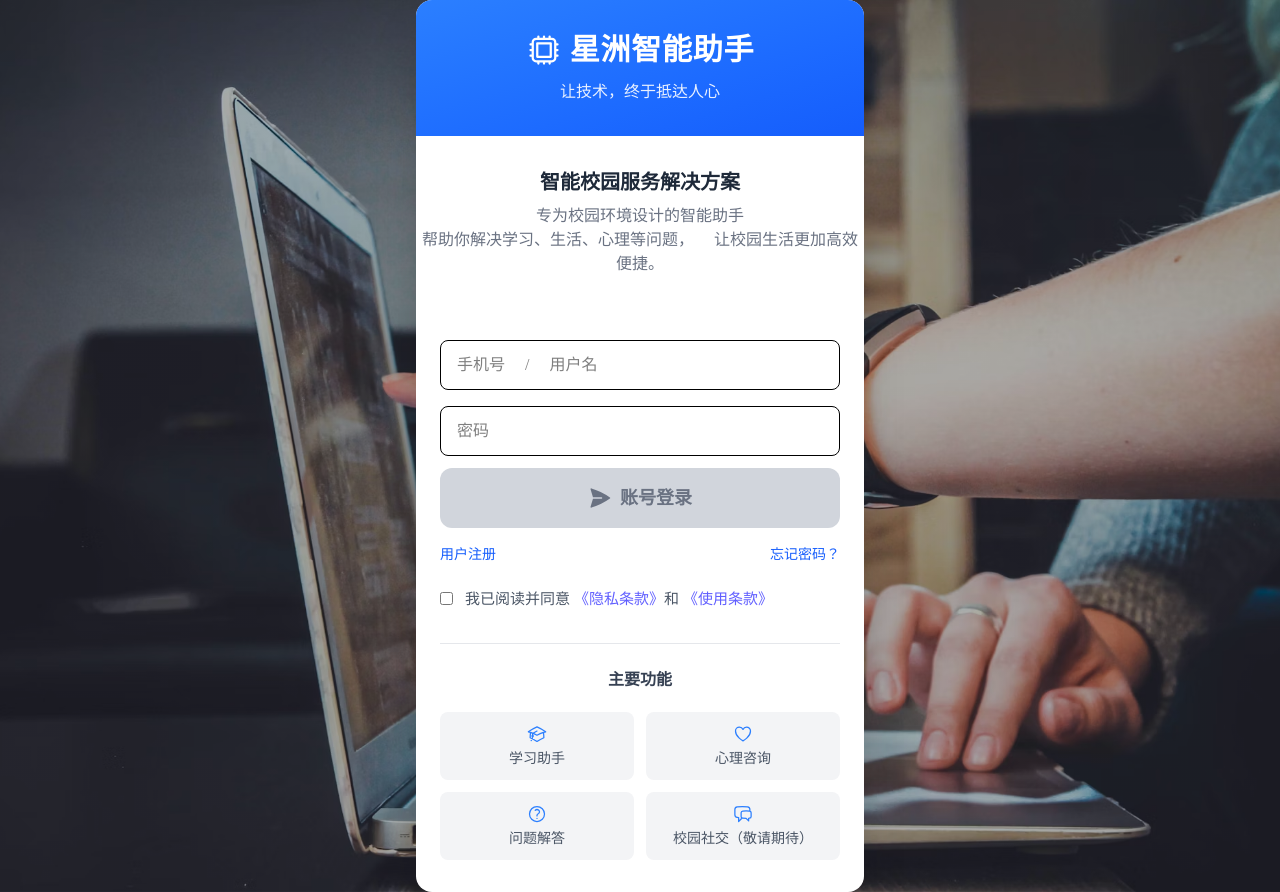
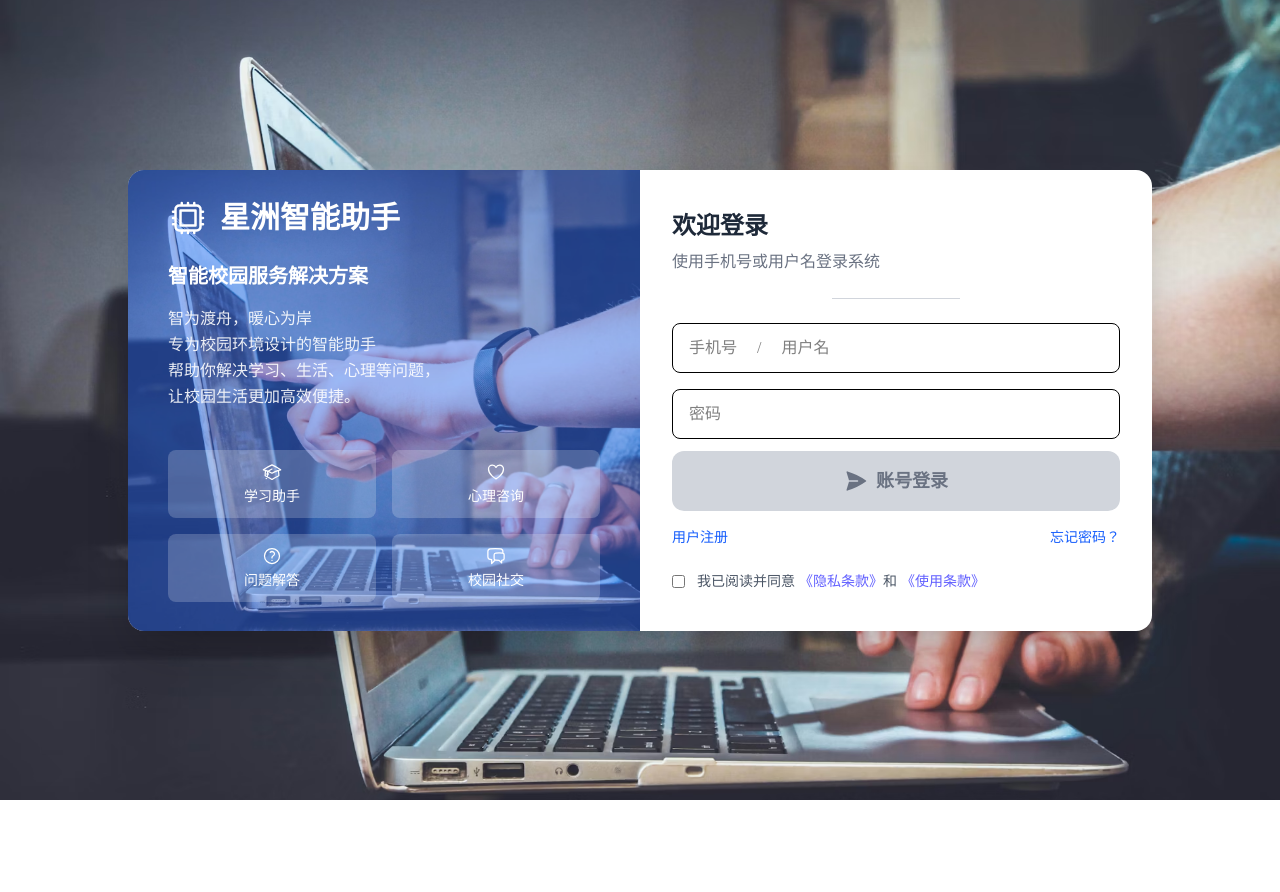
Before and after one commit to AsePal/SinoSEA-Vite, a React (Vite) app: page /login in a window 1280 px wide. After the commit the page ends 800 px from the top, so only its background shows below. Built offline with nearby package versions, Linux system fonts and the light colour scheme; the HTML template or start-up script is replaced by a standard one.

Commit message:
对登录页的排版进行了重构

```diff
--- a/src/pages/Login.tsx
+++ b/src/pages/Login.tsx
@@ -6,11 +6,9 @@ import {
   HeartIcon,
   QuestionMarkCircleIcon,
   ChatBubbleLeftRightIcon,
-  ArrowRightOnRectangleIcon,
   CpuChipIcon
 } from '@heroicons/react/24/outline';
 import { PaperAirplaneIcon } from '@heroicons/react/24/solid';
-
 
 export default function Login() {
   const [agreed, setAgreed] = useState(false);
@@ -39,10 +37,9 @@ export default function Login() {
         headers: { 'Content-Type': 'application/json' },
         credentials: 'include',
         body: JSON.stringify({
-          identifier: account, // 👈 对应手机号 / 用户名
-          password: password,
-        }),
-
+          identifier: account, // 手机号 / 用户名
+          password
+        })
       });
 
       if (res.status === 401) {
@@ -53,7 +50,7 @@ export default function Login() {
         throw new Error('登录失败，请稍后重试');
       }
 
-
+      // 登录成功（cookie 已由后端设置）
       window.location.href = '/chat';
     } catch (e: any) {
       setError(e.message || '登录失败');
@@ -64,51 +61,80 @@ export default function Login() {
 
   return (
     <div
-      className="min-h-screen flex items-center justify-center px-4 bg-cover bg-center"
+      className="min-h-screen flex items-center justify-center bg-cover bg-center px-4"
+      style={{ backgroundImage: 'url("/images/login-bg.avif")' }}
+    >
+      {/* 主卡片 */}
+      <div className="w-full max-w-5xl bg-white rounded-2xl shadow-2xl overflow-hidden grid grid-cols-1 md:grid-cols-2">
+
+        {/* ================= 左侧：项目介绍 ================= */}
+        <div
+          className="relative hidden md:flex flex-col justify-center px-10 text-white"
           style={{
-        backgroundImage:
-          'linear-gradient(rgba(0,0,0,0.3), rgba(0,0,0,0.3)), url("/images/login-bg.avif")'
+            backgroundImage: 'url("/images/login-bg.avif")',
+            backgroundSize: 'cover',
+            backgroundPosition: 'center'
           }}
         >
-      <div className="w-full max-w-md bg-white rounded-2xl shadow-2xl overflow-hidden">
-        {/* Header */}
-        <div className="bg-gradient-to-br from-blue-500 to-blue-600 text-white text-center px-6 py-8">
-          <div className="flex items-center justify-center gap-2 mb-3">
-            <CpuChipIcon className="w-9 h-9" />
-            <h1 className="text-3xl font-bold tracking-wide">
-              星洲智能助手
-            </h1>
+          {/* 遮罩 */}
+          <div className="absolute inset-0 bg-blue-600/40" />
+
+          {/* 内容 */}
+          <div className="relative z-10">
+            <div className="flex items-center gap-3 mb-6">
+              <CpuChipIcon className="w-10 h-10" />
+              <h1 className="text-3xl font-bold">星洲智能助手</h1>
             </div>
-          <p className="text-base opacity-90">
-            让技术，终于抵达人心
-          </p>
-        </div>
-        {/* 标语 */}
-        <div className="text-center mt-8 mb-6">
-          <h2 className="text-xl font-semibold text-gray-800 mb-2">
+
+            <h2 className="text-xl font-semibold mb-4">
               智能校园服务解决方案
             </h2>
-          <p className="text-base text-gray-500">
+
+            <p className="text-base leading-relaxed opacity-90">
+              智为渡舟，暖心为岸
+              <br />
               专为校园环境设计的智能助手
               <br />
               帮助你解决学习、生活、心理等问题，
+              <br />
               让校园生活更加高效便捷。
             </p>
+
+            <div className="mt-10 grid grid-cols-2 gap-4 text-sm">
+              <Feature icon={AcademicCapIcon} text="学习助手" />
+              <Feature icon={HeartIcon} text="心理咨询" />
+              <Feature icon={QuestionMarkCircleIcon} text="问题解答" />
+              <Feature icon={ChatBubbleLeftRightIcon} text="校园社交" />
+            </div>
+          </div>
         </div>
 
-        <div className="px-6 pt-10 pb-8">
-          {/* 账号输入 */}
+        {/* ================= 右侧：登录表单 ================= */}
+        <div className="flex flex-col justify-center px-8 py-10">
+          <h2 className="text-2xl font-bold text-gray-800 mb-2">
+            欢迎登录
+          </h2>
+          <p className="text-gray-500 mb-6">
+            使用手机号或用户名登录系统
+          </p>
+
+          {/* 分隔线 */}
+          <div className="mb-6 flex justify-center">
+            <div className="h-px w-32 bg-gray-300" />
+          </div>
+
+          {/* 账号 */}
           <input
-            className="w-full mb-4 px-4 py-3 border rounded-lg"
+            className="w-full mb-4 px-4 py-3 border rounded-lg focus:outline-none focus:ring-2 focus:ring-blue-500"
             placeholder="手机号 / 用户名"
             value={account}
             onChange={(e) => setAccount(e.target.value)}
           />
 
-          {/* 密码输入 */}
+          {/* 密码 */}
           <input
             type="password"
-            className="w-full mb-3 px-4 py-3 border rounded-lg"
+            className="w-full mb-3 px-4 py-3 border rounded-lg focus:outline-none focus:ring-2 focus:ring-blue-500"
             placeholder="密码"
             value={password}
             onChange={(e) => setPassword(e.target.value)}
@@ -124,15 +150,16 @@ export default function Login() {
           <button
             disabled={loading || !agreed}
             onClick={handleLogin}
-            className={` w-full flex items-center justify-center gap-2
+            className={`
+              w-full flex items-center justify-center gap-2
               rounded-xl py-4 text-lg font-semibold transition-all
-            ${loading || !agreed
+              ${
+                loading || !agreed
                   ? 'bg-gray-300 text-gray-500 cursor-not-allowed'
                   : 'bg-blue-500 text-white hover:bg-blue-600 hover:-translate-y-0.5 hover:shadow-lg'
               }
             `}
           >
-
             <PaperAirplaneIcon className="w-6 h-6" />
             {loading ? '登录中...' : '账号登录'}
           </button>
@@ -144,7 +171,7 @@ export default function Login() {
           </div>
 
           {/* 条款 */}
-          <label className="mt-6 flex items-start gap-3 text-[15px] text-gray-600">
+          <label className="mt-6 flex items-start gap-3 text-sm text-gray-600">
             <input
               type="checkbox"
               className="mt-1 accent-blue-500"
@@ -162,30 +189,23 @@ export default function Login() {
               </Link>
             </span>
           </label>
-
-          {/* 功能区保持不变 */}
-          <div className="mt-8 pt-6 border-t border-gray-200">
-            <h3 className="text-center text-base font-semibold text-gray-700 mb-5">
-              主要功能
-            </h3>
-
-            <div className="grid grid-cols-2 gap-3 text-sm">
-              <Feature icon={AcademicCapIcon} text="学习助手" />
-              <Feature icon={HeartIcon} text="心理咨询" />
-              <Feature icon={QuestionMarkCircleIcon} text="问题解答" />
-              <Feature icon={ChatBubbleLeftRightIcon} text="校园社交（敬请期待）" />
-            </div>
-          </div>
         </div>
       </div>
     </div>
   );
 }
 
-function Feature({ icon: Icon, text }: any) {
+/* 功能卡片 */
+function Feature({
+  icon: Icon,
+  text
+}: {
+  icon: React.ComponentType<React.SVGProps<SVGSVGElement>>;
+  text: string;
+}) {
   return (
-    <div className="flex flex-col items-center bg-gray-100 rounded-lg py-3 px-2 text-gray-600">
-      <Icon className="w-5 h-5 text-blue-500 mb-1" />
+    <div className="flex flex-col items-center bg-white/20 rounded-lg py-3 px-2">
+      <Icon className="w-5 h-5 mb-1" />
       <span className="text-sm">{text}</span>
     </div>
   );
```
Lines whose indentation alone changed are shown as unchanged.
